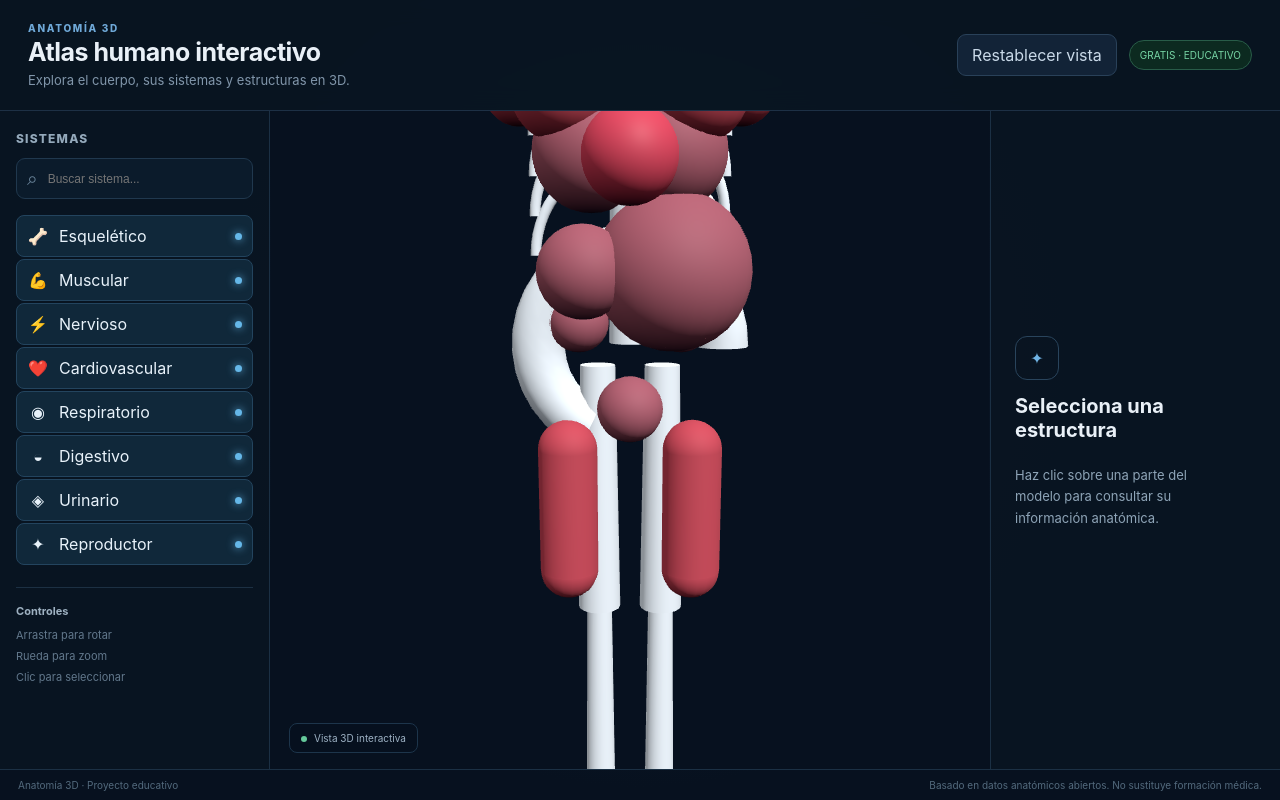
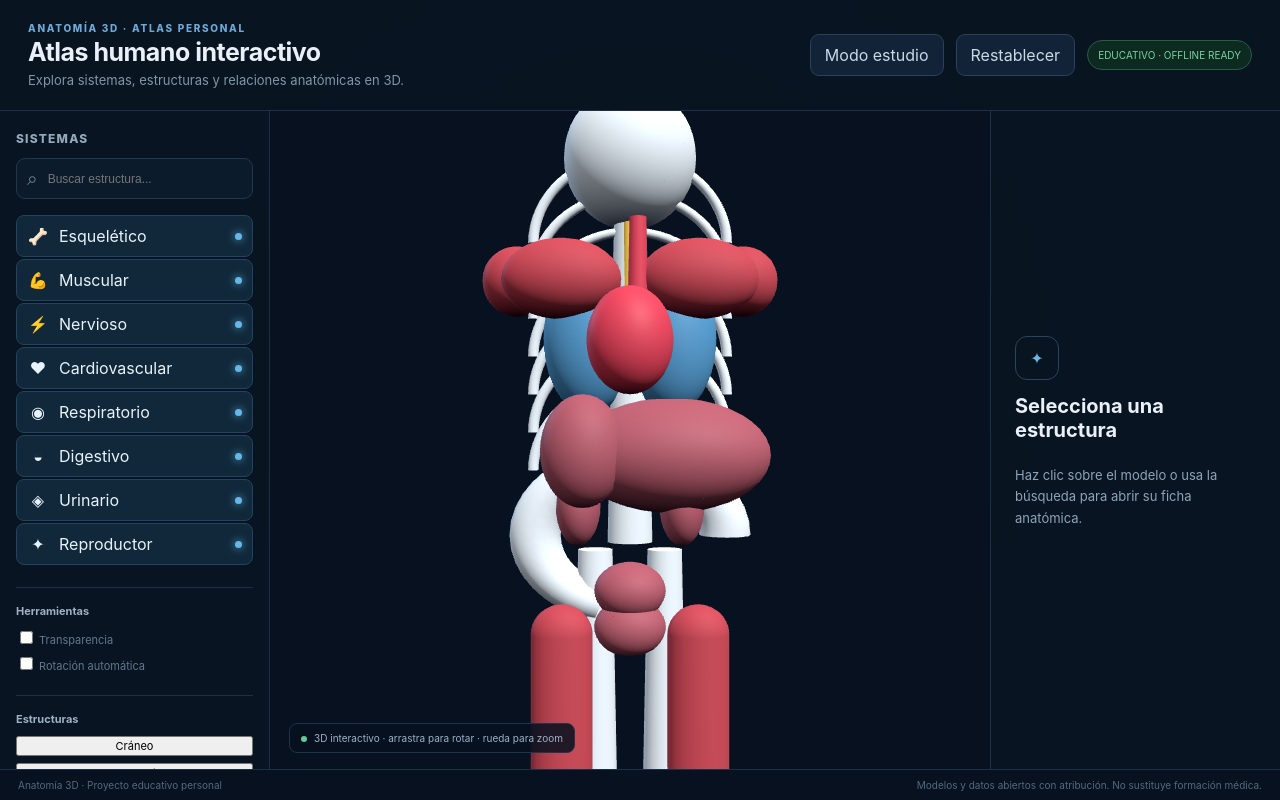
Before and after one commit to jancktony/anatomia-3d, a React (Vite) app: page / in a window 1280 px wide. Built offline with nearby package versions, Linux system fonts and the light colour scheme.

Commit message:
feat: expand interactive anatomy atlas

```diff
--- a/src/App.jsx
+++ b/src/App.jsx
@@ -3,89 +3,111 @@ import * as THREE from 'three'
 import {OrbitControls} from 'three/examples/jsm/controls/OrbitControls.js'
 
 const systems=[
- {id:'skeleton',name:'Esquelético',icon:'🦴',color:0xe6edf3},
- {id:'muscular',name:'Muscular',icon:'💪',color:0xc94b55},
- {id:'nervous',name:'Nervioso',icon:'⚡',color:0xf2c14e},
- {id:'cardio',name:'Cardiovascular',icon:'❤️',color:0xd9415d},
- {id:'respiratory',name:'Respiratorio',icon:'◉',color:0x69a9d8},
- {id:'digestive',name:'Digestivo',icon:'◒',color:0xd98254},
- {id:'urinary',name:'Urinario',icon:'◈',color:0x8c7bd9},
- {id:'reproductive',name:'Reproductor',icon:'✦',color:0xb56ac8}
+ {id:'skeleton',name:'Esquelético',icon:'🦴',color:0xdce5ec},
+ {id:'muscular',name:'Muscular',icon:'💪',color:0xc84a57},
+ {id:'nervous',name:'Nervioso',icon:'⚡',color:0xe7bd48},
+ {id:'cardio',name:'Cardiovascular',icon:'♥',color:0xd63f55},
+ {id:'respiratory',name:'Respiratorio',icon:'◉',color:0x62a9d8},
+ {id:'digestive',name:'Digestivo',icon:'◒',color:0xd47b52},
+ {id:'urinary',name:'Urinario',icon:'◈',color:0x8c78d3},
+ {id:'reproductive',name:'Reproductor',icon:'✦',color:0xb15dc5}
 ]
 
-const info={
- skeleton:{title:'Sistema esquelético',desc:'Sostén, protección y palancas para el movimiento.',structures:['Cráneo','Columna vertebral','Esternón','Costillas','Húmero','Radio','Cúbito','Pelvis','Fémur','Tibia']},
- muscular:{title:'Sistema muscular',desc:'Genera movimiento y contribuye a la estabilidad y producción de calor.',structures:['Deltoides','Pectoral mayor','Bíceps braquial','Tríceps braquial','Recto abdominal','Glúteo mayor','Cuádriceps','Gastrocnemio']},
- nervous:{title:'Sistema nervioso',desc:'Integra información sensorial y coordina respuestas del organismo.',structures:['Encéfalo','Médula espinal','Nervios periféricos']},
- cardio:{title:'Sistema cardiovascular',desc:'Transporta sangre, oxígeno, nutrientes y productos metabólicos.',structures:['Corazón','Aorta','Arterias','Venas']},
- respiratory:{title:'Sistema respiratorio',desc:'Permite el intercambio de oxígeno y dióxido de carbono.',structures:['Tráquea','Bronquios','Pulmones','Diafragma']},
- digestive:{title:'Sistema digestivo',desc:'Procesa alimentos y permite la absorción de nutrientes.',structures:['Esófago','Estómago','Hígado','Páncreas','Intestino delgado','Intestino grueso']},
- urinary:{title:'Sistema urinario',desc:'Filtra la sangre y regula agua, electrolitos y eliminación de desechos.',structures:['Riñones','Uréteres','Vejiga','Uretra']},
- reproductive:{title:'Sistema reproductor',desc:'Conjunto de órganos relacionados con la reproducción.',structures:['Órganos reproductores','Conductos y glándulas asociadas']}
+const structures={
+ 'Cráneo':{system:'skeleton',region:'Cabeza',function:'Protege el encéfalo y forma el esqueleto de la cabeza.'},
+ 'Columna vertebral':{system:'skeleton',region:'Tronco',function:'Sostiene el cuerpo y protege la médula espinal.'},
+ 'Costillas':{system:'skeleton',region:'Tórax',function:'Protegen los órganos torácicos y participan en la mecánica respiratoria.'},
+ 'Pelvis':{system:'skeleton',region:'Pelvis',function:'Transfiere el peso del tronco a los miembros inferiores y protege vísceras pélvicas.'},
+ 'Fémur':{system:'skeleton',region:'Miembro inferior',function:'Principal hueso del muslo y soporte de carga.'},
+ 'Tibia':{system:'skeleton',region:'Pierna',function:'Principal hueso medial de la pierna y transmisor de carga.'},
+ 'Pectoral mayor':{system:'muscular',region:'Tórax',function:'Aduce, rota medialmente y participa en la flexión del brazo.'},
+ 'Deltoides':{system:'muscular',region:'Hombro',function:'Principal músculo de la abducción del brazo.'},
+ 'Cuádriceps':{system:'muscular',region:'Muslo',function:'Extiende la rodilla; el recto femoral también flexiona la cadera.'},
+ 'Corazón':{system:'cardio',region:'Mediastino',function:'Bombea la sangre a la circulación pulmonar y sistémica.'},
+ 'Aorta':{system:'cardio',region:'Tórax y abdomen',function:'Principal arteria que distribuye sangre oxigenada desde el ventrículo izquierdo.'},
+ 'Pulmones':{system:'respiratory',region:'Tórax',function:'Realizan el intercambio gaseoso entre el aire y la sangre.'},
+ 'Tráquea':{system:'respiratory',region:'Cuello y tórax',function:'Conduce el aire hacia los bronquios.'},
+ 'Hígado':{system:'digestive',region:'Abdomen superior',function:'Participa en metabolismo, almacenamiento y producción de sustancias esenciales.'},
+ 'Estómago':{system:'digestive',region:'Abdomen superior',function:'Almacena y mezcla el alimento e inicia su digestión química.'},
+ 'Encéfalo':{system:'nervous',region:'Cráneo',function:'Integra información sensorial y coordina funciones del organismo.'},
+ 'Médula espinal':{system:'nervous',region:'Canal vertebral',function:'Conduce información nerviosa entre el encéfalo y el cuerpo.'},
+ 'Riñones':{system:'urinary',region:'Abdomen posterior',function:'Filtran la sangre y contribuyen al equilibrio de agua y electrolitos.'},
+ 'Vejiga':{system:'urinary',region:'Pelvis',function:'Almacena temporalmente la orina.'},
+ 'Sistema reproductor':{system:'reproductive',region:'Pelvis',function:'Comprende órganos y estructuras relacionados con la reproducción.'}
 }
 
-function makePart(name,geo,mat,pos,system){
- const m=new THREE.Mesh(geo,mat);m.position.set(...pos);m.userData={name,system};return m
+function part(name,geo,mat,pos,system,scale=[1,1,1]){
+ const m=new THREE.Mesh(geo,mat);m.position.set(...pos);m.scale.set(...scale);m.userData={name,system};return m
 }
 
-function AnatomyScene({active,onSelect,resetToken}){
- const ref=useRef(); const sceneRef=useRef(); const selectedRef=useRef()
+function AnatomyScene({active,onSelect,resetToken,transparent,autoRotate,view}){
+ const ref=useRef(), sceneRef=useRef()
  useEffect(()=>{
-   const el=ref.current, scene=new THREE.Scene();scene.background=new THREE.Color(0x07111f)
-   const camera=new THREE.PerspectiveCamera(42,el.clientWidth/el.clientHeight,.1,100);camera.position.set(0,1.3,5.8)
-   const renderer=new THREE.WebGLRenderer({antialias:true});renderer.setPixelRatio(Math.min(devicePixelRatio,2));renderer.setSize(el.clientWidth,el.clientHeight);renderer.shadowMap.enabled=true;el.appendChild(renderer.domElement)
-   const controls=new OrbitControls(camera,renderer.domElement);controls.enableDamping=true;controls.target.set(0,1.25,0)
-   scene.add(new THREE.HemisphereLight(0xffffff,0x172033,2.2));const key=new THREE.DirectionalLight(0xffffff,3);key.position.set(3,5,5);scene.add(key)
-   const group=new THREE.Group();scene.add(group)
-   const created=[]
-   const add=(m)=>{group.add(m);created.push(m)}
-   const bone=new THREE.MeshStandardMaterial({color:0xdfe7ee,roughness:.65,metalness:.02})
-   const muscle=new THREE.MeshStandardMaterial({color:0xb94150,roughness:.72})
-   const organ=new THREE.MeshStandardMaterial({color:0x9c5362,roughness:.7})
-   const nerve=new THREE.MeshStandardMaterial({color:0xe4bd42,roughness:.55,emissive:0x4a3600})
-   const vessel=new THREE.MeshStandardMaterial({color:0xc83e54,roughness:.6})
-   add(makePart('Cráneo',new THREE.SphereGeometry(.42,28,20),bone,[0,3.05,0],'skeleton'))
-   add(makePart('Columna vertebral',new THREE.CylinderGeometry(.12,.14,2.15,16),bone,[0,1.75,0],'skeleton'))
-   for(let i=0;i<6;i++) add(makePart('Costilla '+(i+1),new THREE.TorusGeometry(.62,.035,8,28,Math.PI),bone,[0,2.5-i*.25,.02],'skeleton'))
-   add(makePart('Pelvis',new THREE.TorusGeometry(.62,.18,12,24,Math.PI*1.35),bone,[0,.65,0],'skeleton'))
-   for(const x of [-.22,.22]){add(makePart('Fémur',new THREE.CylinderGeometry(.12,.15,1.75,16),bone,[x,-.35,0],'skeleton'));add(makePart('Tibia',new THREE.CylinderGeometry(.09,.11,1.55,14),bone,[x,-1.95,0],'skeleton'))}
-   for(const x of [-.42,.42]){add(makePart('Pectoral mayor',new THREE.SphereGeometry(.32,20,16),muscle,[x,2.25,.2],'muscular'));add(makePart('Deltoides',new THREE.SphereGeometry(.22,18,14),muscle,[x*1.7,2.28,0],'muscular'));add(makePart('Cuádriceps',new THREE.CapsuleGeometry(.2,.85,10,18),muscle,[x,-.45,.18],'muscular'))}
-   add(makePart('Corazón',new THREE.SphereGeometry(.3,24,18),vessel,[0,1.85,.38],'cardio'))
-   for(const x of [-.25,.25]) add(makePart('Pulmón',new THREE.SphereGeometry(.38,24,18),organ,[x,1.9,.05],'respiratory'))
-   add(makePart('Hígado',new THREE.SphereGeometry(.52,24,16),organ,[.28,1.15,.1],'digestive'))
-   add(makePart('Estómago',new THREE.SphereGeometry(.3,22,16),organ,[-.3,1.15,.25],'digestive'))
-   add(makePart('Encéfalo',new THREE.SphereGeometry(.3,24,18),nerve,[0,3.12,.08],'nervous'))
-   add(makePart('Riñón derecho',new THREE.SphereGeometry(.2,20,14),organ,[.34,.82,.08],'urinary'))
-   add(makePart('Riñón izquierdo',new THREE.SphereGeometry(.2,20,14),organ,[-.34,.82,.08],'urinary'))
-   add(makePart('Órgano reproductor',new THREE.SphereGeometry(.22,20,14),organ,[0,.25,.18],'reproductive'))
+  const el=ref.current,scene=new THREE.Scene();scene.background=new THREE.Color(0x07111f)
+  const camera=new THREE.PerspectiveCamera(40,el.clientWidth/el.clientHeight,.05,100);camera.position.set(0,1.25,6)
+  const renderer=new THREE.WebGLRenderer({antialias:true});renderer.setPixelRatio(Math.min(devicePixelRatio,1.8));renderer.setSize(el.clientWidth,el.clientHeight);renderer.outputColorSpace=THREE.SRGBColorSpace;el.appendChild(renderer.domElement)
+  const controls=new OrbitControls(camera,renderer.domElement);controls.enableDamping=true;controls.dampingFactor=.07;controls.target.set(0,1.25,0);controls.minDistance=2.7;controls.maxDistance=9
+  scene.add(new THREE.HemisphereLight(0xffffff,0x172033,2.3))
+  const key=new THREE.DirectionalLight(0xffffff,3.2);key.position.set(3,5,5);scene.add(key)
+  const rim=new THREE.DirectionalLight(0x5b8fbd,1.5);rim.position.set(-4,2,-4);scene.add(rim)
+  const group=new THREE.Group();scene.add(group);const created=[]
+  const add=m=>{group.add(m);created.push(m)}
+  const bone=new THREE.MeshStandardMaterial({color:0xdce5ec,roughness:.65})
+  const muscle=new THREE.MeshStandardMaterial({color:0xb83f4c,roughness:.72})
+  const organ=new THREE.MeshStandardMaterial({color:0xa65362,roughness:.65})
+  const nerve=new THREE.MeshStandardMaterial({color:0xe4bb42,roughness:.5,emissive:0x352600})
+  const vessel=new THREE.MeshStandardMaterial({color:0xd33d53,roughness:.58})
+  const blue=new THREE.MeshStandardMaterial({color:0x4d8fbe,roughness:.58})
+  add(part('Cráneo',new THREE.SphereGeometry(.43,32,22),bone,[0,3.12,0],'skeleton',[1.02,1.08,.92]))
+  add(part('Columna vertebral',new THREE.CylinderGeometry(.105,.15,2.25,18),bone,[0,1.7,0],'skeleton'))
+  for(let i=0;i<7;i++){const y=2.55-i*.25;add(part('Costillas',new THREE.TorusGeometry(.64,.035,8,32,Math.PI),bone,[0,y,.02],'skeleton',[1,.9,1]))}
+  add(part('Pelvis',new THREE.TorusGeometry(.63,.17,12,28,Math.PI*1.4),bone,[0,.62,0],'skeleton',[1,.75,1]))
+  for(const x of[-.23,.23]){add(part('Fémur',new THREE.CylinderGeometry(.115,.15,1.75,18),bone,[x,-.35,0],'skeleton'));add(part('Tibia',new THREE.CylinderGeometry(.085,.11,1.5,16),bone,[x,-1.95,0],'skeleton'))}
+  for(const x of[-.44,.44]){add(part('Pectoral mayor',new THREE.SphereGeometry(.32,24,18),muscle,[x,2.28,.23],'muscular',[1.2,.8,.72]));add(part('Deltoides',new THREE.SphereGeometry(.23,22,16),muscle,[x*1.7,2.3,0],'muscular'));add(part('Cuádriceps',new THREE.CapsuleGeometry(.19,.86,10,18),muscle,[x,-.43,.18],'muscular',[1.05,1,.8]))}
+  add(part('Corazón',new THREE.SphereGeometry(.3,28,20),vessel,[0,1.87,.4],'cardio',[.9,1.12,.82]))
+  add(part('Aorta',new THREE.CylinderGeometry(.055,.07,.75,14),vessel,[.05,2.28,.3],'cardio',[1,1,1]))
+  for(const x of[-.27,.27])add(part('Pulmones',new THREE.SphereGeometry(.4,28,20),blue,[x,1.92,.04],'respiratory',[.75,1.25,.65]))
+  add(part('Tráquea',new THREE.CylinderGeometry(.07,.08,.62,16),blue,[0,2.48,.03],'respiratory'))
+  add(part('Hígado',new THREE.SphereGeometry(.52,28,20),organ,[.27,1.15,.1],'digestive',[1.25,.72,.78]))
+  add(part('Estómago',new THREE.SphereGeometry(.3,24,18),organ,[-.3,1.18,.28],'digestive',[.9,1.2,.9]))
+  add(part('Encéfalo',new THREE.SphereGeometry(.31,28,20),nerve,[0,3.17,.08],'nervous',[1.15,.9,1]))
+  add(part('Médula espinal',new THREE.CylinderGeometry(.045,.055,1.95,12),nerve,[0,1.7,.08],'nervous'))
+  for(const x of[-.34,.34])add(part('Riñones',new THREE.SphereGeometry(.21,24,16),organ,[x,.82,.08],'urinary',[.7,1.25,1]))
+  add(part('Vejiga',new THREE.SphereGeometry(.23,24,18),organ,[0,.28,.18],'urinary',[1,.8,.9]))
+  add(part('Sistema reproductor',new THREE.SphereGeometry(.23,24,18),organ,[0,.05,.2],'reproductive',[1,.8,.8]))
   const ray=new THREE.Raycaster(),mouse=new THREE.Vector2()
-   const click=e=>{const r=el.getBoundingClientRect();mouse.x=((e.clientX-r.left)/r.width)*2-1;mouse.y=-((e.clientY-r.top)/r.height)*2+1;ray.setFromCamera(mouse,camera);const hit=ray.intersectObjects(created)[0];if(hit){selectedRef.current=hit.object;onSelect(hit.object.userData.name,hit.object.userData.system)}}
+  const click=e=>{const r=el.getBoundingClientRect();mouse.x=(e.clientX-r.left)/r.width*2-1;mouse.y=-(e.clientY-r.top)/r.height*2+1;ray.setFromCamera(mouse,camera);const hit=ray.intersectObjects(created)[0];if(hit)onSelect(hit.object.userData.name,hit.object.userData.system)}
   el.addEventListener('click',click)
   const resize=()=>{camera.aspect=el.clientWidth/el.clientHeight;camera.updateProjectionMatrix();renderer.setSize(el.clientWidth,el.clientHeight)}
   window.addEventListener('resize',resize)
-   sceneRef.current={scene,camera,renderer,controls,group,created}
-   let id;const loop=()=>{controls.update();renderer.render(scene,camera);id=requestAnimationFrame(loop)};loop()
-   return()=>{cancelAnimationFrame(id);window.removeEventListener('resize',resize);el.removeEventListener('click',click);renderer.dispose();el.removeChild(renderer.domElement)}
+  sceneRef.current={camera,renderer,controls,created,group}
+  let frame;const loop=()=>{if(autoRotate)group.rotation.y+=.0025;controls.update();renderer.render(scene,camera);frame=requestAnimationFrame(loop)};loop()
+  return()=>{cancelAnimationFrame(frame);window.removeEventListener('resize',resize);el.removeEventListener('click',click);renderer.dispose();el.removeChild(renderer.domElement)}
  },[])
- useEffect(()=>{const s=sceneRef.current;if(!s)return;s.created.forEach(m=>{m.visible=active[m.userData.system]})},[active])
- useEffect(()=>{const s=sceneRef.current;if(!s)return;s.controls.reset();s.camera.position.set(0,1.3,5.8)},[resetToken])
+ useEffect(()=>{const s=sceneRef.current;if(!s)return;s.created.forEach(m=>{m.visible=!!active[m.userData.system];m.material.transparent=transparent;m.material.opacity=transparent?.34:1})},[active,transparent])
+ useEffect(()=>{const s=sceneRef.current;if(!s)return;s.controls.reset();s.group.rotation.y=0;if(view==='front'){s.camera.position.set(0,1.25,6);s.controls.target.set(0,1.25,0)}if(view==='back'){s.camera.position.set(0,1.25,-6);s.controls.target.set(0,1.25,0)}if(view==='left'){s.camera.position.set(-6,1.25,0);s.controls.target.set(0,1.25,0)}if(view==='right'){s.camera.position.set(6,1.25,0);s.controls.target.set(0,1.25,0)}s.camera.lookAt(0,1.25,0)},[resetToken,view])
  return <div ref={ref} className="scene"/>
 }
 
 export default function App(){
  const [active,setActive]=useState(Object.fromEntries(systems.map(s=>[s.id,true])))
- const [selected,setSelected]=useState({name:'',system:''});const [search,setSearch]=useState('');const [reset,setReset]=useState(0)
- const filtered=systems.filter(s=>s.name.toLowerCase().includes(search.toLowerCase()))
- const toggle=id=>setActive(a=>({...a,[id]:!a[id]}))
+ const [selected,setSelected]=useState(null),[search,setSearch]=useState(''),[reset,setReset]=useState(0),[transparent,setTransparent]=useState(false),[autoRotate,setAutoRotate]=useState(false),[view,setView]=useState('front'),[study,setStudy]=useState(false)
+ const visible=Object.entries(structures).filter(([name,d])=>name.toLowerCase().includes(search.toLowerCase())&&active[d.system])
+ const select=(name,system)=>setSelected({name,system})
+ const selectedData=selected?structures[selected.name]:null
  return <div className="app">
-   <header><div><div className="eyebrow">ANATOMÍA 3D</div><h1>Atlas humano interactivo</h1><p>Explora el cuerpo, sus sistemas y estructuras en 3D.</p></div><div className="header-actions"><button onClick={()=>setReset(x=>x+1)}>Restablecer vista</button><span className="badge">GRATIS · EDUCATIVO</span></div></header>
+  <header><div><div className="eyebrow">ANATOMÍA 3D · ATLAS PERSONAL</div><h1>Atlas humano interactivo</h1><p>Explora sistemas, estructuras y relaciones anatómicas en 3D.</p></div><div className="header-actions"><button onClick={()=>setStudy(!study)} className={study?'primary':''}>Modo estudio</button><button onClick={()=>setReset(x=>x+1)}>Restablecer</button><span className="badge">EDUCATIVO · OFFLINE READY</span></div></header>
   <main>
-    <aside className="left panel"><div className="panel-title">Sistemas</div><div className="search"><span>⌕</span><input value={search} onChange={e=>setSearch(e.target.value)} placeholder="Buscar sistema..."/></div>
-    <div className="systems">{filtered.map(s=><button className={active[s.id]?'system active':'system'} key={s.id} onClick={()=>toggle(s.id)}><span className="icon">{s.icon}</span><span>{s.name}</span><i/></button>)}</div>
-    <div className="tip"><strong>Controles</strong><span>Arrastra para rotar</span><span>Rueda para zoom</span><span>Clic para seleccionar</span></div></aside>
-    <section className="viewer"><AnatomyScene active={active} onSelect={(name,system)=>setSelected({name,system})} resetToken={reset}/><div className="viewer-label"><span className="dot"/>Vista 3D interactiva</div></section>
-    <aside className="right panel">{selected.name?<><div className="kicker">ESTRUCTURA SELECCIONADA</div><h2>{selected.name}</h2><div className="tag">{info[selected.system]?.title||selected.system}</div><p>{info[selected.system]?.desc||'Estructura anatómica interactiva.'}</p><div className="section"><div className="panel-title">Estructuras del sistema</div>{(info[selected.system]?.structures||[]).map(x=><div className="structure" key={x}>{x}<span>›</span></div>)}</div></>:<><div className="empty"><div className="empty-icon">✦</div><h2>Selecciona una estructura</h2><p>Haz clic sobre una parte del modelo para consultar su información anatómica.</p></div></>}</aside>
+   <aside className="left panel"><div className="panel-title">Sistemas</div><div className="search"><span>⌕</span><input value={search} onChange={e=>setSearch(e.target.value)} placeholder="Buscar estructura..."/></div>
+   <div className="systems">{systems.map(s=><button className={active[s.id]?'system active':'system'} key={s.id} onClick={()=>setActive(a=>({...a,[s.id]:!a[s.id]}))}><span className="icon">{s.icon}</span><span>{s.name}</span><i/></button>)}</div>
+   <div className="tip"><strong>Herramientas</strong><label><input type="checkbox" checked={transparent} onChange={e=>setTransparent(e.target.checked)}/> Transparencia</label><label><input type="checkbox" checked={autoRotate} onChange={e=>setAutoRotate(e.target.checked)}/> Rotación automática</label></div>
+   <div className="tip"><strong>Estructuras</strong>{visible.slice(0,8).map(([name])=><button className="mini" key={name} onClick={()=>select(name,structures[name].system)}>{name}</button>)}</div></aside>
+   <section className="viewer"><AnatomyScene active={active} onSelect={select} resetToken={reset} transparent={transparent} autoRotate={autoRotate} view={view}/>
+    <div className="viewbar"><button className={view==='front'?'selected':''} onClick={()=>setView('front')}>Frontal</button><button className={view==='back'?'selected':''} onClick={()=>setView('back')}>Posterior</button><button className={view==='left'?'selected':''} onClick={()=>setView('left')}>Lateral</button></div>
+    <div className="viewer-label"><span className="dot"/>3D interactivo · arrastra para rotar · rueda para zoom</div>
+   </section>
+   <aside className="right panel">{study?<div className="study"><div className="kicker">MODO ESTUDIO</div><h2>Identifica la estructura</h2><p>Selecciona una estructura del modelo. El atlas mostrará su sistema y función para ayudarte a estudiar.</p><div className="study-card">{selected?<><strong>{selected.name}</strong><span>{selectedData?.region}</span><small>{selectedData?.function}</small></>:<><strong>Haz clic en el modelo</strong><span>Comienza una identificación</span></>}</div><button className="primary full" onClick={()=>setReset(x=>x+1)}>Nueva vista</button></div>:selected?<><div className="kicker">ESTRUCTURA SELECCIONADA</div><h2>{selected.name}</h2><div className="tag">{systems.find(s=>s.id===selected.system)?.name}</div><div className="facts"><div><span>Región</span><strong>{selectedData?.region}</strong></div><div><span>Función</span><strong>{selectedData?.function}</strong></div></div><div className="section"><div className="panel-title">Información anatómica</div><p>Esta ficha es una base educativa. En la siguiente fase añadiremos origen, inserción, inervación, irrigación, relaciones y referencias.</p></div></>:<div className="empty"><div className="empty-icon">✦</div><h2>Selecciona una estructura</h2><p>Haz clic sobre el modelo o usa la búsqueda para abrir su ficha anatómica.</p></div>}</aside>
   </main>
-   <footer><span>Anatomía 3D · Proyecto educativo</span><span>Basado en datos anatómicos abiertos. No sustituye formación médica.</span></footer>
+  <footer><span>Anatomía 3D · Proyecto educativo personal</span><span>Modelos y datos abiertos con atribución. No sustituye formación médica.</span></footer>
  </div>
 }
```
Lines whose indentation alone changed are shown as unchanged.
